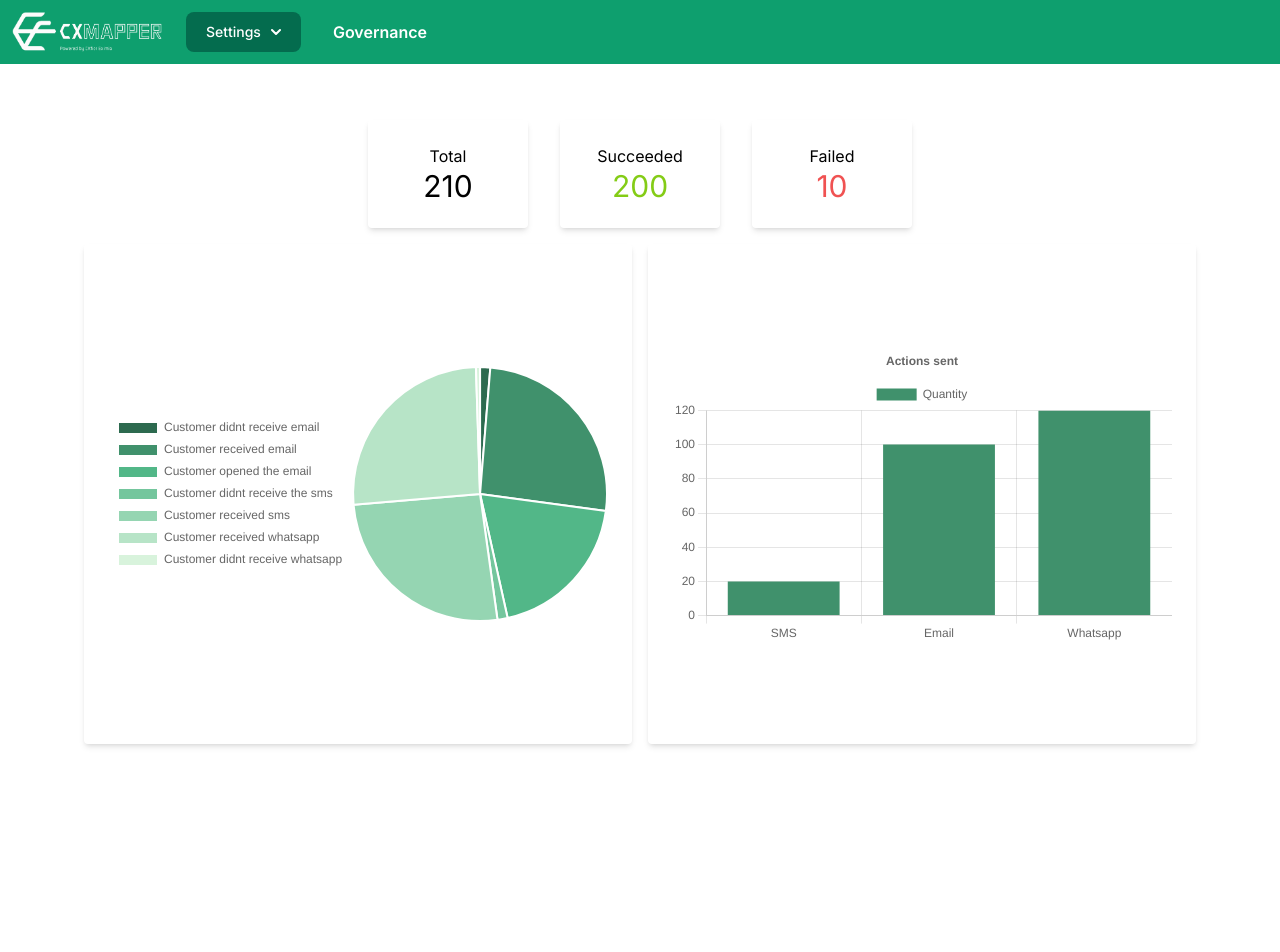
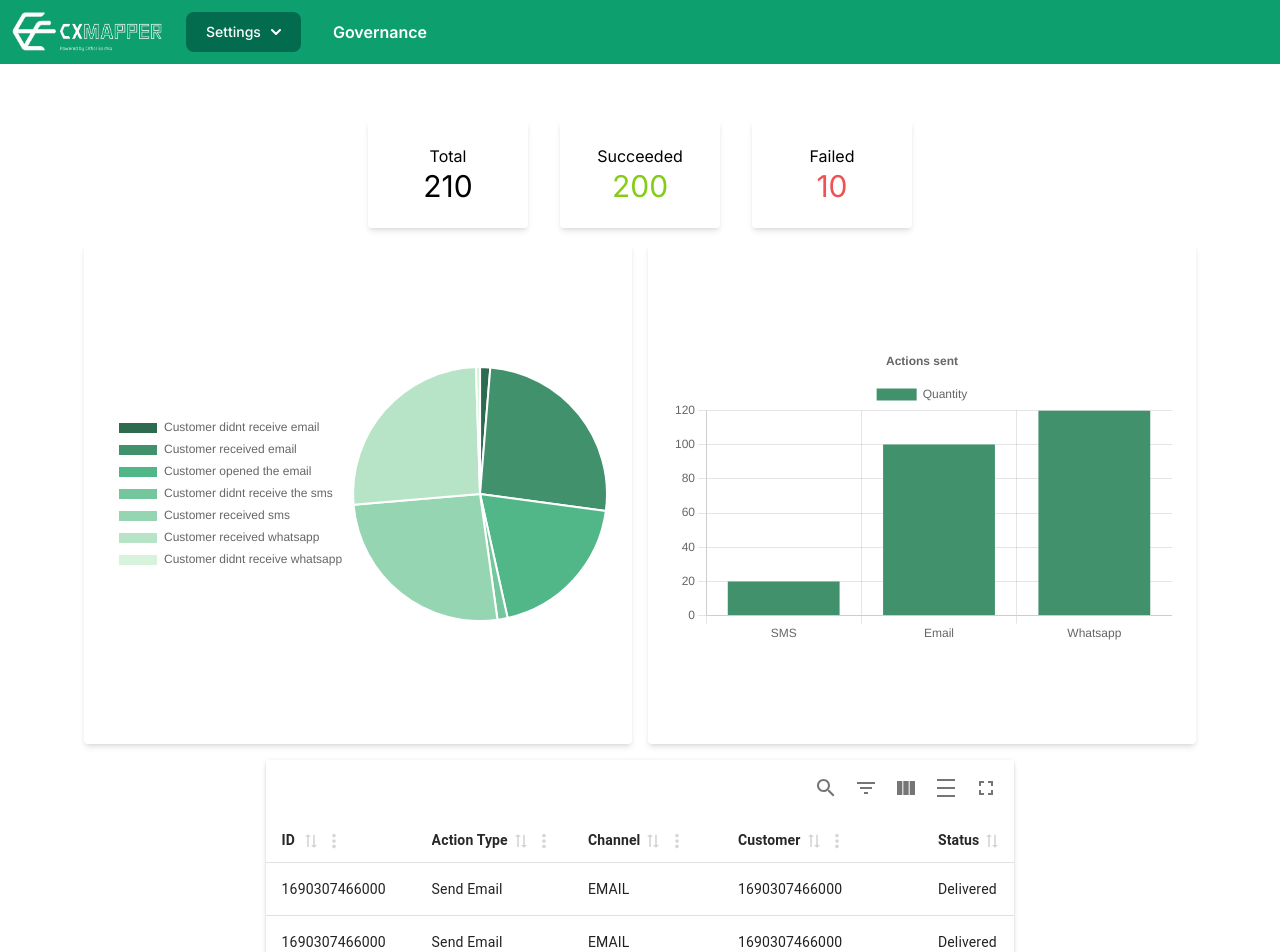
Before and after one commit to jonatasfernandespimenta/CxMapper, a Next.js app: page /governance/1 in a window 1280 px wide. Shown: the top 952 px of the page. Before the commit the page ends 800 px from the top, so only its background shows below. Built offline with nearby package versions, Linux system fonts and the light colour scheme.

Commit message:
adiciona tabela

```diff
--- a/package.json
+++ b/package.json
@@ -9,7 +9,11 @@
     "lint": "next lint"
   },
   "dependencies": {
+    "@emotion/react": "^11.11.1",
+    "@emotion/styled": "^11.11.0",
     "@monaco-editor/react": "^4.5.1",
+    "@mui/icons-material": "^5.14.3",
+    "@mui/material": "^5.14.5",
     "@types/node": "20.4.4",
     "@types/react": "18.2.15",
     "@types/react-dom": "18.2.7",
@@ -29,6 +33,7 @@
     "eslint-plugin-react": "^7.33.1",
     "eslint-plugin-react-hooks": "^4.6.0",
     "flowbite": "^1.8.0",
+    "material-react-table": "^1.14.0",
     "next": "13.4.12",
     "postcss": "8.4.27",
     "prettier": "^2.7.1",
--- /dev/null
+++ b/src/mocks/governance.ts
@@ -0,0 +1,100 @@
+enum RESULTSTATUS {
+  DELIVERED = 'Delivered',
+  RECEIVED = 'Received',
+  OPENED = 'Opened',
+  NOT_DELIVERED = 'Not Delivered',
+  NOT_OPENED = 'Not Opened',
+}
+
+export interface Job {
+  id: string;
+  status: string;
+  timestamp: number;
+  actionType: string;
+  customerId: string;
+  channel: string;
+  resultStatus: RESULTSTATUS;
+}
+
+interface MapItem {
+  name: string;
+  businessLine: string;
+  triggerType: string;
+  jobs: Job[];
+  succeeded: number;
+  failed: number;
+}
+
+export const governance = {
+  maps: [
+    {
+      name: 'string',
+      businessLine: 'string',
+      triggerType: 'string',
+      jobs: [
+        {
+          id: new Date().getTime().toString(),
+          status: 'executed',
+          timestamp: new Date().getTime(),
+          actionType: 'Send Email',
+          customerId: new Date().getTime().toString(),
+          channel: 'EMAIL',
+          resultStatus: RESULTSTATUS.DELIVERED,
+        },
+        {
+          id: new Date().getTime().toString(),
+          status: 'executed',
+          timestamp: new Date().getTime(),
+          actionType: 'Send Email',
+          customerId: new Date().getTime().toString(),
+          channel: 'EMAIL',
+          resultStatus: RESULTSTATUS.DELIVERED,
+        },
+        {
+          id: new Date().getTime().toString(),
+          status: 'failed',
+          timestamp: new Date().getTime(),
+          actionType: 'Send Sms',
+          customerId: new Date().getTime().toString(),
+          channel: 'SMS',
+          resultStatus: RESULTSTATUS.NOT_DELIVERED,
+        },
+        {
+          id: new Date().getTime().toString(),
+          status: 'executed',
+          timestamp: new Date().getTime(),
+          actionType: 'Send Email',
+          customerId: new Date().getTime().toString(),
+          channel: 'EMAIL',
+          resultStatus: RESULTSTATUS.OPENED,
+        },
+      ],
+      succeeded: 0,
+      failed: 0,
+    },
+  ],
+};
+
+/*
+{
+  maps: [
+    {
+      name: 'string',
+      businessLine: 'string',
+      triggerType: 'string',
+      jobs: [
+        {
+          id: 'string',
+          status: 'executed | failed',
+          timestamp: 'Date',
+          actionType: 'string',
+          customerId: 'string',
+          channel: 'SMS | EMAIL | WHATSAPP',
+          resultStatus: RESULTSTATUS
+        }
+      ],
+      succeeded: 0,
+      failed: 0
+    }
+}
+*/
--- /dev/null
+++ b/src/ui/components/molecules/JobsTable.tsx
@@ -0,0 +1,45 @@
+'use client';
+
+import { MaterialReactTable, type MRT_ColumnDef } from 'material-react-table';
+import { useMemo } from 'react';
+import { governance, Job } from '@/mocks/governance';
+
+export default function JobsTable() {
+  const columns = useMemo<MRT_ColumnDef<Job>[]>(
+    () => [
+      {
+        accessorKey: 'id',
+        header: 'ID',
+        size: 150,
+      },
+      {
+        accessorKey: 'actionType',
+        header: 'Action Type',
+        size: 150,
+      },
+      {
+        accessorKey: 'channel',
+        header: 'Channel',
+        size: 150,
+      },
+      {
+        accessorKey: 'customerId',
+        header: 'Customer',
+        size: 200,
+      },
+      {
+        accessorKey: 'resultStatus',
+        header: 'Status',
+        size: 150,
+      },
+      {
+        accessorKey: 'timestamp',
+        header: 'Timestamp',
+        size: 150,
+      },
+    ],
+    [],
+  );
+
+  return <MaterialReactTable columns={columns} data={governance.maps[0].jobs} />;
+}
--- a/src/ui/features/Governance.tsx
+++ b/src/ui/features/Governance.tsx
@@ -8,6 +8,7 @@ import {
 } from 'chart.js';
 import MainLayout from '../layouts/MainLayout';
 import JobsIndicators from '../components/molecules/JobsIndicators';
+import JobsTable from '../components/molecules/JobsTable';
 
 ChartJS.register(
   ArcElement,
@@ -75,11 +76,11 @@ export const data02 = {
 export default function GovernanceScreen() {
   return (
     <MainLayout>
-      <div className="flex flex-col items-center mt-10">
+      <div className="flex flex-col items-center mt-10 gap-4">
         <JobsIndicators succeeded={200} failed={10} />
 
         <div className="flex flex-row gap-4">
-          <div className="shadow-md mt-4 pr-6 pl-6 rounded w-fit flex flex-col items-center">
+          <div className="shadow-md pr-6 pl-6 rounded w-fit flex flex-col items-center">
             <Pie
               data={data01}
               width={500}
@@ -88,7 +89,7 @@ export default function GovernanceScreen() {
             />
           </div>
 
-          <div className="shadow-md mt-4 pr-6 pl-6 rounded w-fit flex flex-col items-center justify-center">
+          <div className="shadow-md pr-6 pl-6 rounded w-fit flex flex-col items-center justify-center">
             <Bar
               options={options}
               data={data02}
@@ -98,6 +99,9 @@ export default function GovernanceScreen() {
           </div>
         </div>
 
+        <div className="w-[60%]">
+          <JobsTable />
+        </div>
       </div>
 
     </MainLayout>
```
Also changed, not shown: 1 other file (tests, documents, lock files or other folders).
